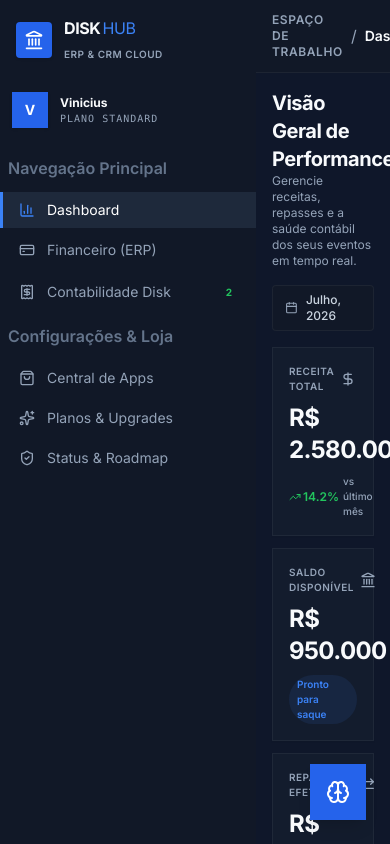
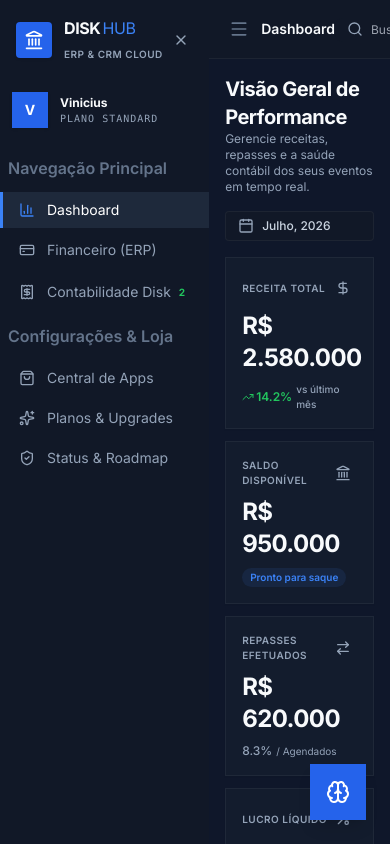
Before and after one commit to viniciuscasagrande-creator/modelodevendas, a React (Vite) app: page / in a window 390 px wide. Built offline with nearby package versions, Linux system fonts and the light colour scheme.

Commit message:
feat: make layout responsive with sidebar-expand-md and mobile toggle button

```diff
--- a/src/App.jsx
+++ b/src/App.jsx
@@ -39,7 +39,8 @@
   Smartphone,
   Play,
   Sun,
-  Moon
+  Moon,
+  Menu
 } from 'lucide-react';
 
 export default function App() {
@@ -50,6 +51,7 @@
   const [marketingSubTab, setMarketingSubTab] = useState('campanhas');
   const [plan, setPlan] = useState('standard');
   const [theme, setTheme] = useState('dark'); // 'dark' or 'light'
+  const [mobileSidebarOpen, setMobileSidebarOpen] = useState(false);
 
   // App store installation simulation state
   const [installedApps, setInstalledApps] = useState({
@@ -80,6 +82,11 @@
   ]);
   const [isTyping, setIsTyping] = useState(false);
   const messagesEndRef = useRef(null);
+
+  const selectTab = (tabName) => {
+    setCurrentTab(tabName);
+    setMobileSidebarOpen(false);
+  };
 
   // Theme-based class mapping (Limitless CSS styles)
   const bgMain = theme === 'dark' ? 'bg-[#0f172a] text-[#cbd5e1]' : 'bg-[#f4f6f9] text-[#333333]';
@@ -764,10 +771,10 @@
     <div className={`page-content flex-1 flex ${bgMain} min-h-screen overflow-hidden transition-colors duration-250`}>
 
       {/* SIDEBAR NAVIGATION - Limitless Sidebar layout */}
-      <aside className={`sidebar ${theme === 'dark' ? 'sidebar-dark bg-[#111827]' : 'sidebar-light bg-[#FFFFFF]'} w-64 border-right ${borderCol} flex flex-col justify-between shrink-0 z-30 transition-colors duration-250`}>
+      <aside className={`sidebar sidebar-main sidebar-expand-md ${theme === 'dark' ? 'sidebar-dark bg-[#111827]' : 'sidebar-light bg-[#FFFFFF]'} ${mobileSidebarOpen ? 'sidebar-mobile-expanded' : ''} border-right ${borderCol} flex flex-col justify-between shrink-0 z-30 transition-colors duration-250`}>
         <div>
           {/* Logo Area */}
-          <div className={`p-4 border-bottom ${borderCol}`}>
+          <div className={`p-4 border-bottom ${borderCol} flex items-center justify-between`}>
             <div className="flex items-center space-x-3">
               <div className="w-9 h-9 bg-[#2563EB] rounded flex items-center justify-center shadow">
                 <Landmark className="w-5 h-5 text-white" />
@@ -779,6 +786,13 @@
                 <span className={`text-[10px] ${textSec} uppercase tracking-wider font-semibold`}>ERP & CRM Cloud</span>
               </div>
             </div>
+            <button
+              type="button"
+              onClick={() => setMobileSidebarOpen(false)}
+              className={`md:hidden p-1 rounded hover:bg-light/10 ${textSec} border-0 bg-transparent cursor-pointer`}
+            >
+              <X className="w-4 h-4" />
+            </button>
           </div>
 
           {/* User Profile / Menu (Limitless user section) */}
@@ -803,7 +817,7 @@
 
               <li className="nav-item w-full">
                 <button
-                  onClick={() => setCurrentTab('dashboard')}
+                  onClick={() => selectTab('dashboard')}
                   className={`nav-link w-full text-left flex items-center space-x-3 px-4 py-2 text-sm transition-all border-l-[3px] ${
                     currentTab === 'dashboard'
                       ? `${theme === 'dark' ? 'bg-[#1E293B] text-white' : 'bg-slate-100 text-slate-900'} border-[#3B82F6]`
@@ -818,7 +832,7 @@
               {/* FINANCEIRO (ERP) */}
               <li className="nav-item w-full">
                 <button
-                  onClick={() => setCurrentTab('financeiro')}
+                  onClick={() => selectTab('financeiro')}
                   className={`nav-link w-full text-left flex items-center space-x-3 px-4 py-2 text-sm transition-all border-l-[3px] ${
                     currentTab === 'financeiro'
                       ? `${theme === 'dark' ? 'bg-[#1E293B] text-white' : 'bg-slate-100 text-slate-900'} border-[#3B82F6]`
@@ -833,7 +847,7 @@
               {/* CONTABILIDADE DISK */}
               <li className="nav-item w-full">
                 <button
-                  onClick={() => setCurrentTab('contabilidade')}
+                  onClick={() => selectTab('contabilidade')}
                   className={`nav-link w-full text-left flex items-center justify-between px-4 py-2 text-sm transition-all border-l-[3px] ${
                     currentTab === 'contabilidade'
                       ? `${theme === 'dark' ? 'bg-[#1E293B] text-white' : 'bg-slate-100 text-slate-900'} border-[#3B82F6]`
@@ -854,7 +868,7 @@
               {installedApps.crm === true && (
                 <li className="nav-item w-full">
                   <button
-                    onClick={() => setCurrentTab('crm')}
+                    onClick={() => selectTab('crm')}
                     className={`nav-link w-full text-left flex items-center justify-between px-4 py-2 text-sm transition-all border-l-[3px] ${
                       currentTab === 'crm'
                         ? `${theme === 'dark' ? 'bg-[#1E293B] text-white' : 'bg-slate-100 text-slate-900'} border-[#3B82F6]`
@@ -876,7 +890,7 @@
               {installedApps.mkt === true && (
                 <li className="nav-item w-full">
                   <button
-                    onClick={() => setCurrentTab('marketing')}
+                    onClick={() => selectTab('marketing')}
                     className={`nav-link w-full text-left flex items-center space-x-3 px-4 py-2 text-sm transition-all border-l-[3px] ${
                       currentTab === 'marketing'
                         ? `${theme === 'dark' ? 'bg-[#1E293B] text-white' : 'bg-slate-100 text-slate-900'} border-[#3B82F6]`
@@ -893,7 +907,7 @@
 
               <li className="nav-item w-full">
                 <button
-                  onClick={() => setCurrentTab('appstore')}
+                  onClick={() => selectTab('appstore')}
                   className={`nav-link w-full text-left flex items-center space-x-3 px-4 py-2 text-sm transition-all border-l-[3px] ${
                     currentTab === 'appstore'
                       ? `${theme === 'dark' ? 'bg-[#1E293B] text-white' : 'bg-slate-100 text-slate-900'} border-[#3B82F6]`
@@ -907,7 +921,7 @@
 
               <li className="nav-item w-full">
                 <button
-                  onClick={() => setCurrentTab('marketplace')}
+                  onClick={() => selectTab('marketplace')}
                   className={`nav-link w-full text-left flex items-center space-x-3 px-4 py-2 text-sm transition-all border-l-[3px] ${
                     currentTab === 'marketplace'
                       ? `${theme === 'dark' ? 'bg-[#1E293B] text-white' : 'bg-slate-100 text-slate-900'} border-[#3B82F6]`
@@ -921,7 +935,7 @@
 
               <li className="nav-item w-full">
                 <button
-                  onClick={() => setCurrentTab('roadmap')}
+                  onClick={() => selectTab('roadmap')}
                   className={`nav-link w-full text-left flex items-center space-x-3 px-4 py-2 text-sm transition-all border-l-[3px] ${
                     currentTab === 'roadmap'
                       ? `${theme === 'dark' ? 'bg-[#1E293B] text-white' : 'bg-slate-100 text-slate-900'} border-[#3B82F6]`
@@ -943,8 +957,16 @@
         {/* HEADER / TOP NAVBAR */}
         <header className={`navbar navbar-expand-md ${headerClass} px-4 py-3 flex items-center justify-between sticky top-0 z-40 transition-colors duration-250`}>
           <div className="flex items-center space-x-2">
-            <span className={`text-xs ${textSec} uppercase tracking-wider font-semibold`}>Espaço de Trabalho</span>
-            <span className="text-slate-400">/</span>
+            <button
+              type="button"
+              onClick={() => setMobileSidebarOpen(true)}
+              className="md:hidden p-1 rounded hover:bg-light/10 text-slate-500 hover:text-slate-900 border-0 bg-transparent cursor-pointer"
+              title="Abrir Menu"
+            >
+              <Menu className="w-5 h-5" />
+            </button>
+            <span className={`text-xs ${textSec} uppercase tracking-wider font-semibold hidden sm:inline`}>Espaço de Trabalho</span>
+            <span className="text-slate-400 hidden sm:inline">/</span>
             <span className={`text-sm font-semibold ${textTitle} capitalize`}>
               {currentTab === 'appstore' ? 'Central de Aplicativos' : currentTab === 'marketplace' ? 'Planos e Upgrades' : currentTab === 'marketing' ? 'Marketing & Campanhas' : currentTab === 'contabilidade' ? 'Contabilidade Disk' : currentTab}
             </span>
```
